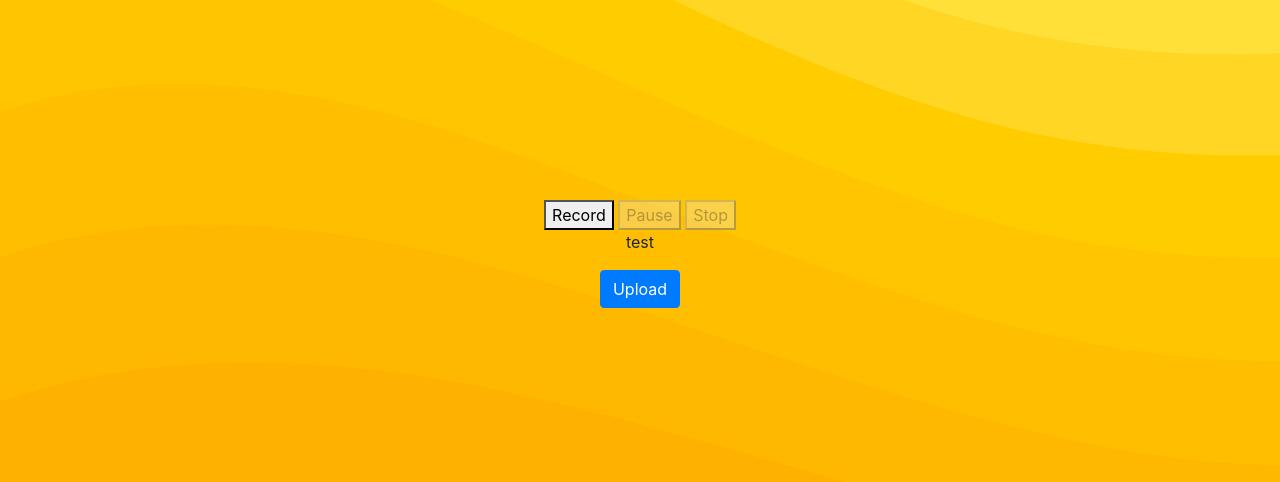
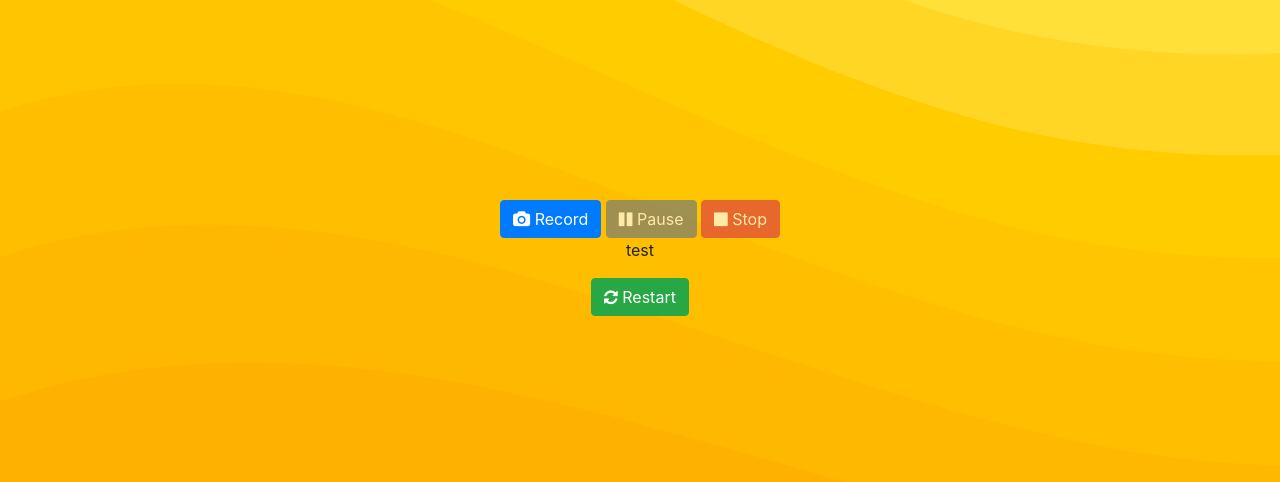
Before and after one commit to borisyue1/Happy, a Flask app: page / in a window 1280 px wide. Shown: the part 318-800 px from the top of the page. Run offline with Flask 2, Linux system fonts and the light colour scheme; some libraries are stand-ins or nearby versions.

Commit message:
added icons

```diff
--- a/app/templates/index.html
+++ b/app/templates/index.html
@@ -12,9 +12,10 @@
     	<link rel="stylesheet" href="https://stackpath.bootstrapcdn.com/bootstrap/4.1.3/css/bootstrap.min.css" integrity="sha384-MCw98/SFnGE8fJT3GXwEOngsV7Zt27NXFoaoApmYm81iuXoPkFOJwJ8ERdknLPMO" crossorigin="anonymous">
 
     	<link href="{{ url_for('static',filename='style/index.css') }}" rel="stylesheet">
+    	<link rel="stylesheet" href="{{ url_for('static',filename='vendor/font-awesome/css/font-awesome.min.css') }}">
 
 
-		<title>Welcome</title>
+		<title>Happy</title>
 
 	</head>
 
@@ -65,9 +66,9 @@
 			<div id="container">
 			<div style = "text-align:center;">
 				<video controls autoplay></video><br>
-				<button id="rec" onclick="onBtnRecordClicked()">Record</button>
-				<button id="pauseRes"   onclick="onPauseResumeClicked()" disabled>Pause</button>
-				<button id="stop"  onclick="onBtnStopClicked()" disabled>Stop</button>
+				<button id="rec" onclick="onBtnRecordClicked()" class="btn btn-primary"><i class="fa fa-camera"></i> Record</button>
+				<button id="pauseRes"   onclick="onPauseResumeClicked()" class="btn btn-secondary" disabled><i class="fa fa-pause"></i> Pause</button>
+				<button id="stop"  onclick="onBtnStopClicked()" class="btn btn-danger" disabled><i class="fa fa-stop"></i> Stop</button>
 			</div>
 			<a id="downloadLink" download="mediarecorder.webm" name="mediarecorder.webm" href></a>
 			<p id="data">test</p>
@@ -75,8 +76,10 @@
 			</div>
 
 
+		  <a class="btn btn-success" href="?" role="button"><i class="fa fa-refresh"></i> Restart</a>
 
-	      <button type="button" class="btn btn-primary">Upload</button>
+
+	      <!-- <button type="button" class="btn btn-primary" href="?">Restart</button> -->
 	    </div>
 	    <div class="col-2">
 	      <!-- <p>1 of 3</p> -->
```
